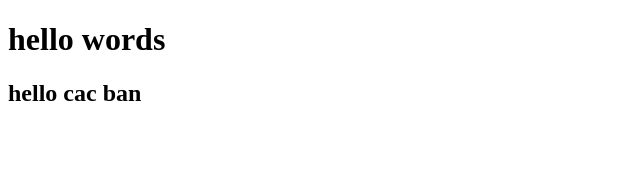
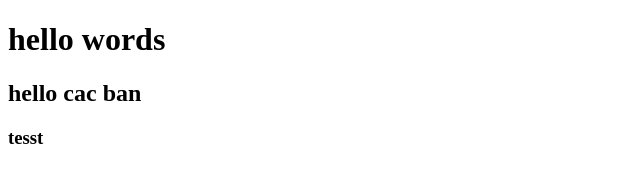
Before and after one commit to congtuong110896/git-demo, a plain HTML site: page index.html in a window 1280 px wide. Shown: the full height of the page, 0-640 px from the left. Drawn offline with Linux system fonts and the light colour scheme.

Commit message:
update index.html

```diff
--- a/index.html
+++ b/index.html
@@ -9,5 +9,6 @@
 <body>
     <h1>hello words</h1>
     <h2>hello cac ban</h2>
+    <h3>tesst</h3>
 </body>
 </html>
```
